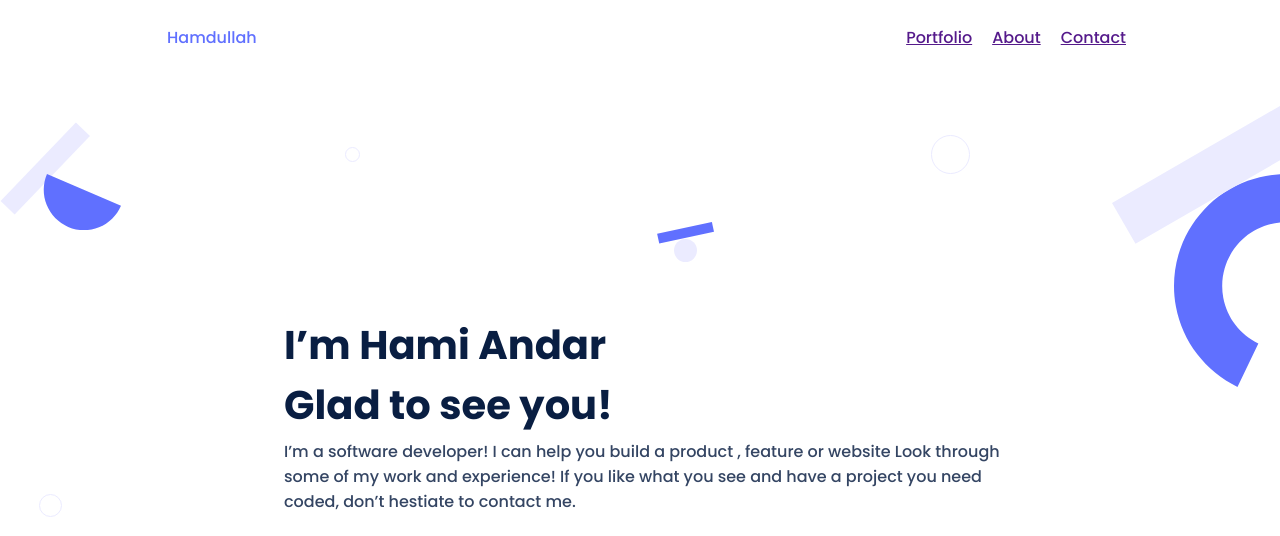
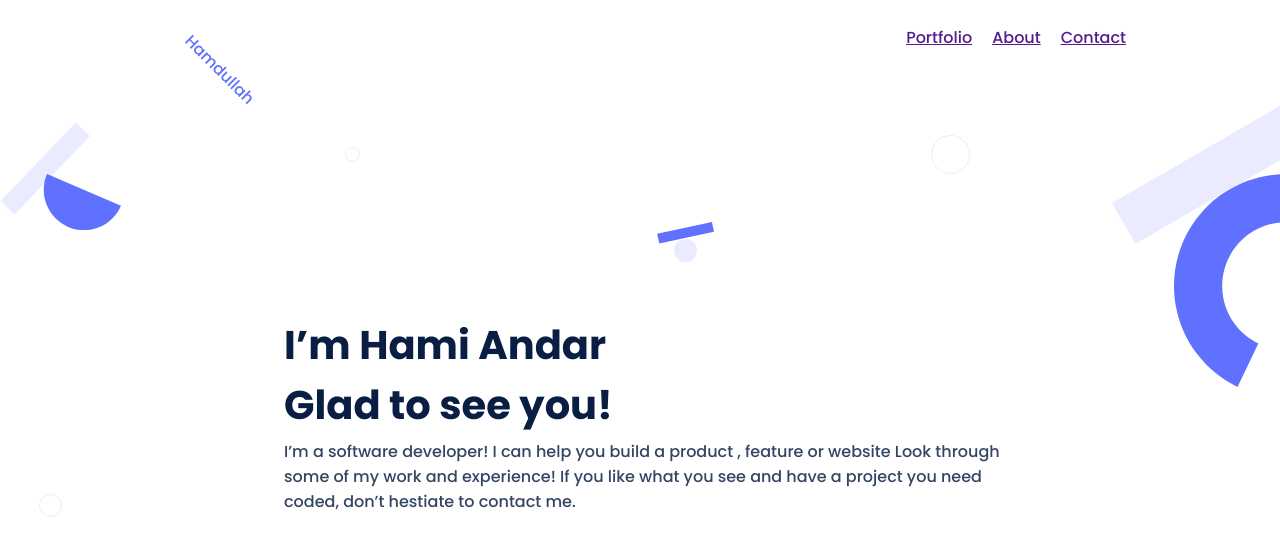
Before and after one commit to Hamdullah-Andar/MyPortfolio, a website: page index.html in a window 1280 px wide. In both pictures the pointer is over the link "Hamdullah". Shown: the top 536 px of the page. Drawn offline with Linux system fonts and the light colour scheme.

Commit message:
Add Rotaate to logo

```diff
--- a/styles.css
+++ b/styles.css
@@ -696,4 +696,8 @@ textarea {
   .section4:hover {
     transform: scale(1.15);
   }
+
+  .logo:hover {
+    transform: rotate(45deg);
+  }
 }
```
